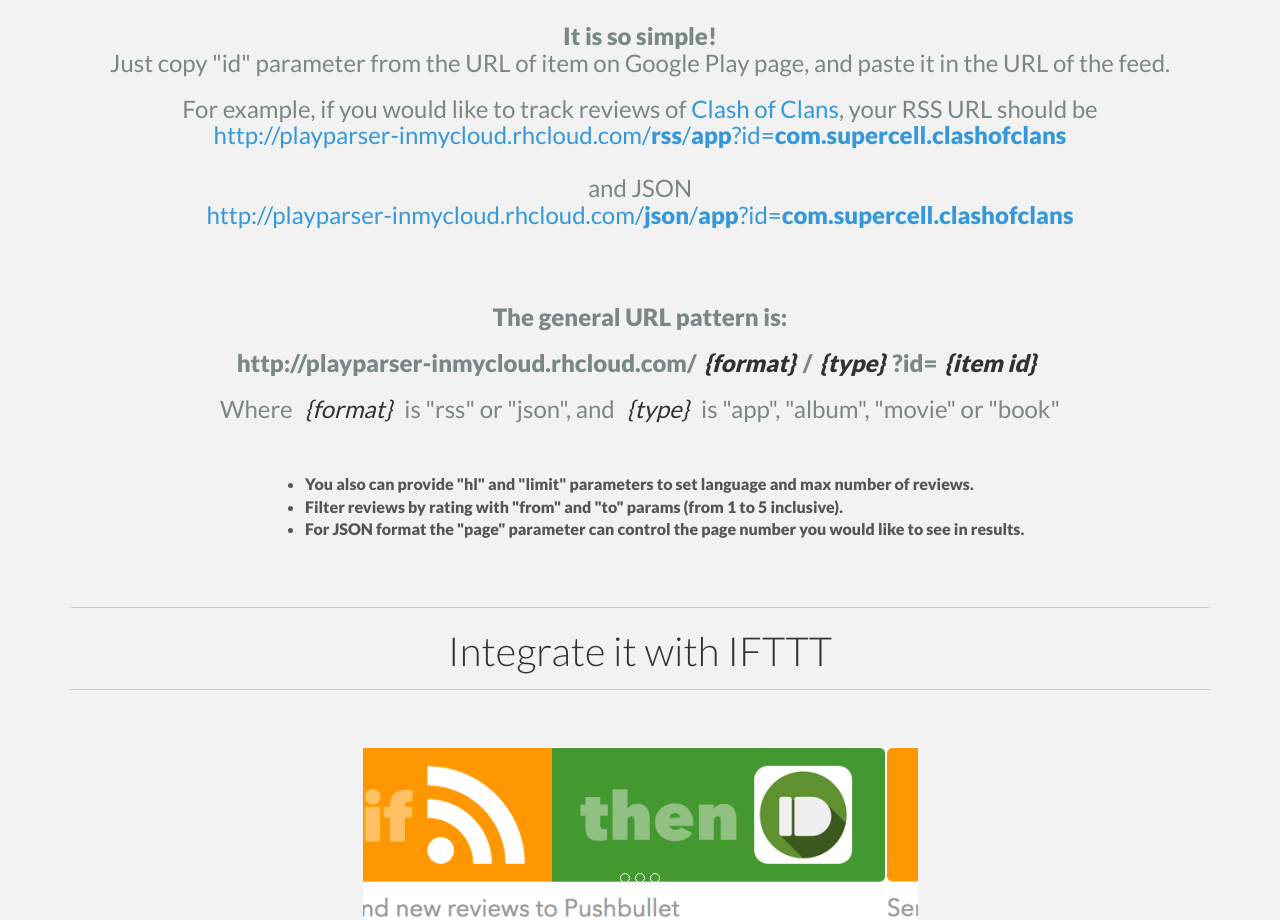
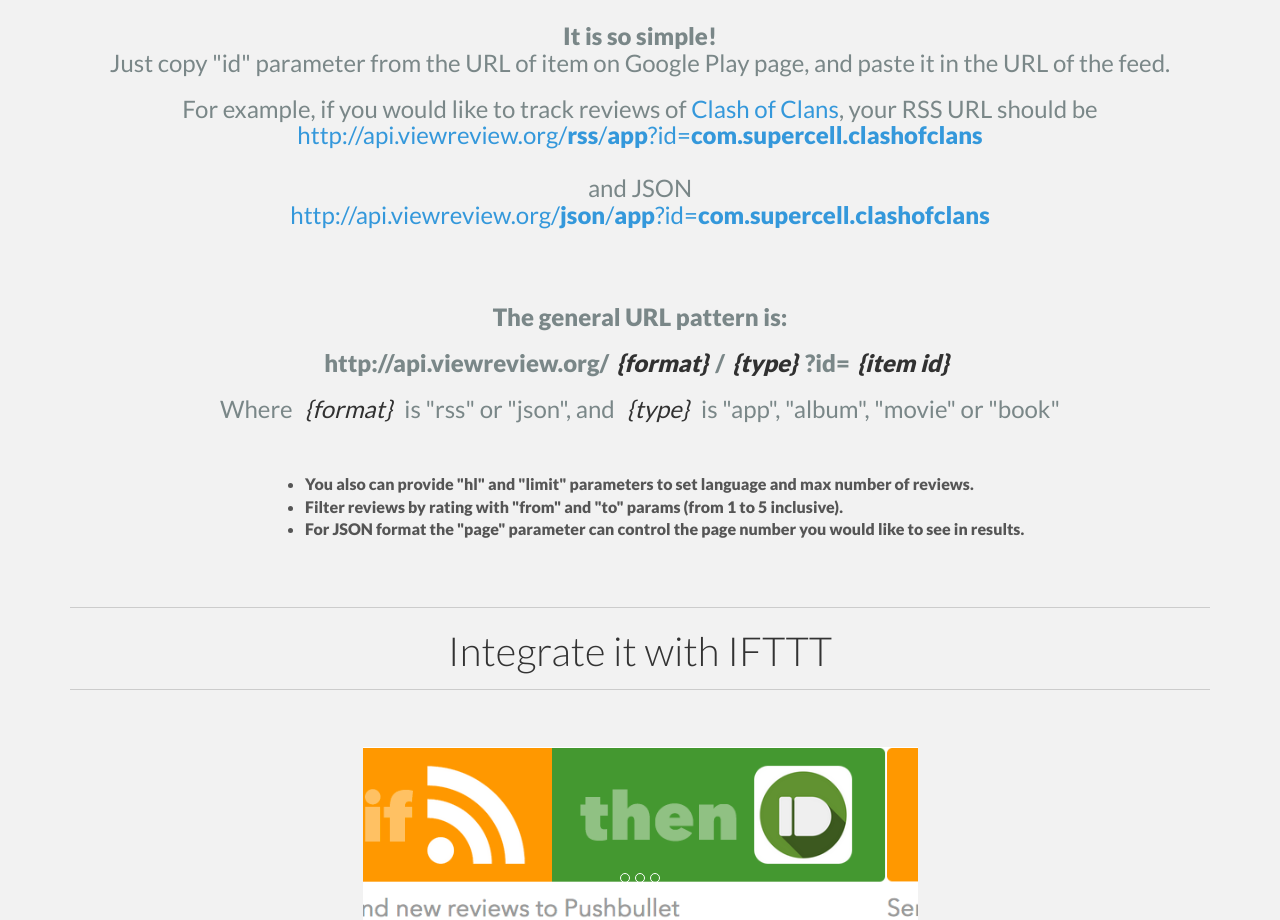
Before and after one commit to morfeusys/viewreview, a plain HTML site: page index.html in a window 1280 px wide. Shown: the part 1420-2340 px from the top of the page. Drawn offline with Linux system fonts and the light colour scheme.

Commit message:
Domain fix

```diff
--- a/index.html
+++ b/index.html
@@ -108,11 +108,11 @@
       <div class="col-lg-12">
         <h3><b>It is so simple!</b><br/>Just copy "id" parameter from the URL of item on Google Play page, and paste it in the URL of the feed.</h3>
         <h3>For example, if you would like to track reviews of <a target="_blank" href="https://play.google.com/store/apps/details?id=com.supercell.clashofclans">Clash of Clans</a>,
-          your RSS URL should be <br/><a target="_blank" href="http://playparser-inmycloud.rhcloud.com/rss/app?id=com.supercell.clashofclans">http://playparser-inmycloud.rhcloud.com/<b>rss</b>/<b>app</b>?id=<b>com.supercell.clashofclans</b></a><br/>
-          <br/>and JSON<br/><a target="_blank" href="http://playparser-inmycloud.rhcloud.com/json/app?id=com.supercell.clashofclans">http://playparser-inmycloud.rhcloud.com/<b>json</b>/<b>app</b>?id=<b>com.supercell.clashofclans</b></a></h3>
+          your RSS URL should be <br/><a target="_blank" href="http://api.viewreview.org/rss/app?id=com.supercell.clashofclans">http://api.viewreview.org/<b>rss</b>/<b>app</b>?id=<b>com.supercell.clashofclans</b></a><br/>
+          <br/>and JSON<br/><a target="_blank" href="http://api.viewreview.org/json/app?id=com.supercell.clashofclans">http://api.viewreview.org/<b>json</b>/<b>app</b>?id=<b>com.supercell.clashofclans</b></a></h3>
         <br/><br/>
         <h3><b>The general URL pattern is:</b></h3>
-        <h3><b>http://playparser-inmycloud.rhcloud.com/<i>{format}</i>/<i>{type}</i>?id=<i>{item id}</i></b></h3>
+        <h3><b>http://api.viewreview.org/<i>{format}</i>/<i>{type}</i>?id=<i>{item id}</i></b></h3>
         <h3>Where <i>{format}</i> is "rss" or "json", and <i>{type}</i> is "app", "album", "movie" or "book"</h3>
       </div>
     </div>
```
